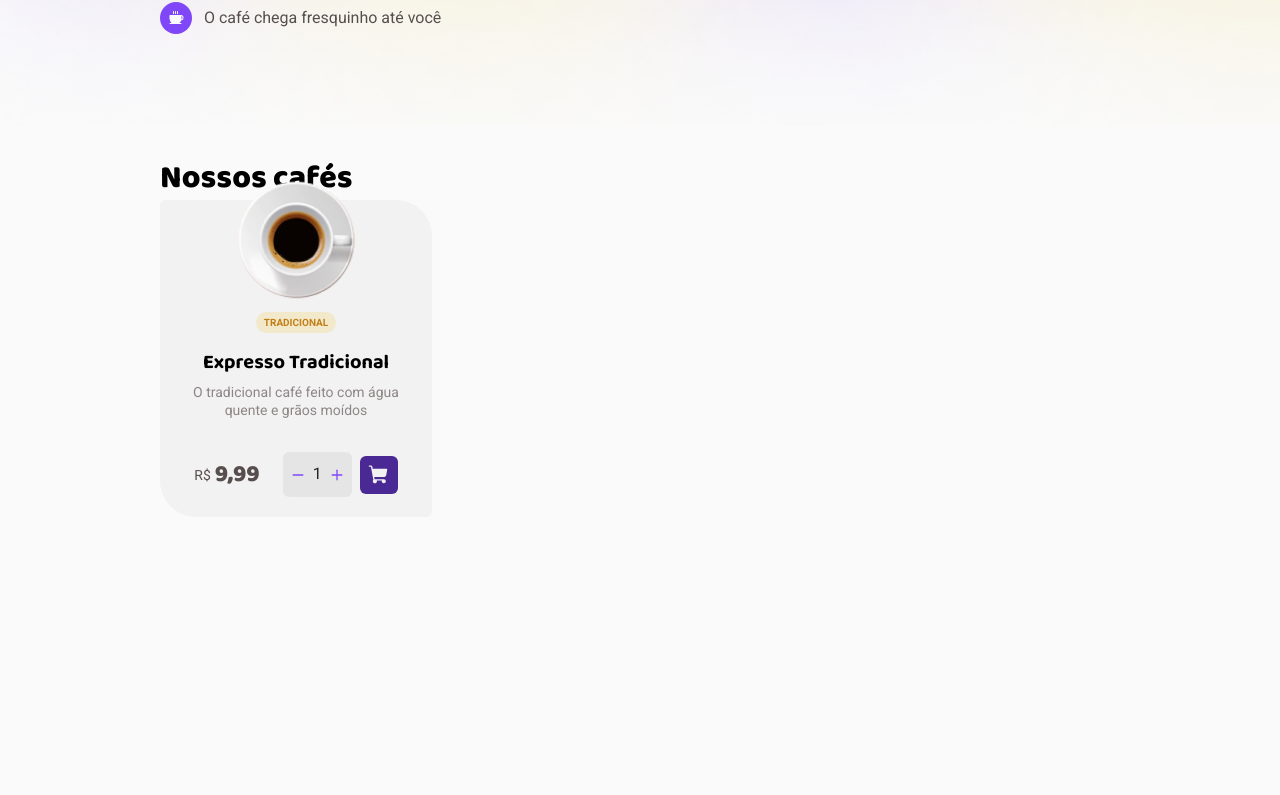
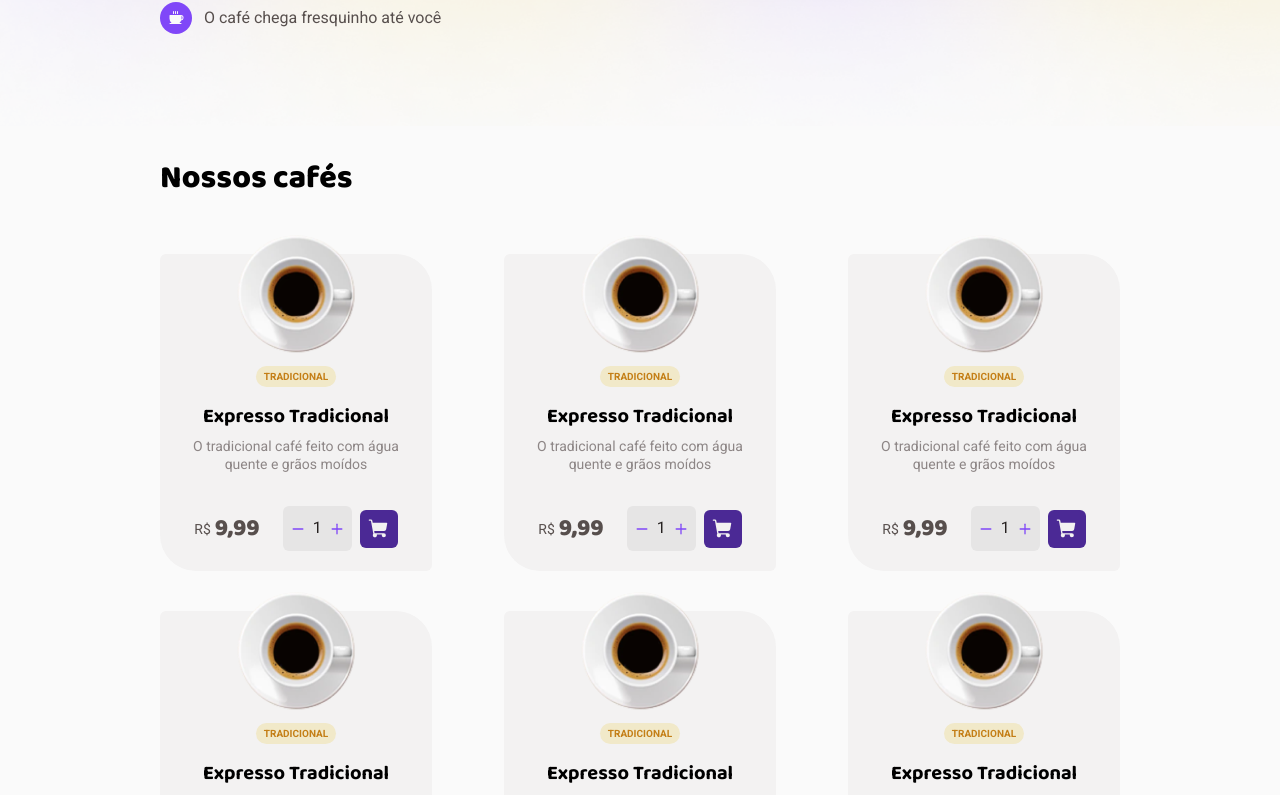
Before and after one commit to JamDev0/coffe, a React (Vite) app: page / in a window 1280 px wide. Shown: the part 637-1432 px from the top of the page. Before the commit the page ends 1186 px from the top, so only its background shows below. Built offline with nearby package versions, Linux system fonts and the light colour scheme.

Commit message:
Implementação de renderização dinamica dependente do numero de cafés

```diff
--- a/src/pages/Home/components/Shop/index.tsx
+++ b/src/pages/Home/components/Shop/index.tsx
@@ -1,12 +1,23 @@
 import { CoffeeCard } from './CoffeeCard'
-import { ShopContainer } from './styles'
+
+import { Coffees } from './Coffees'
+
+import { CoffeeCardsContainer, ShopContainer } from './styles'
+
+const isThereAnyCoffees = Coffees.length > 0
 
 export function Shop() {
   return (
     <ShopContainer>
       <h2>Nossos cafés</h2>
 
-      <CoffeeCard />
+      {isThereAnyCoffees ? (
+        <CoffeeCardsContainer>
+          {Coffees.map((Coffee) => (
+            <CoffeeCard key={Coffee.id} />
+          ))}
+        </CoffeeCardsContainer>
+      ) : null}
     </ShopContainer>
   )
 }
--- a/src/pages/Home/components/Shop/styles.ts
+++ b/src/pages/Home/components/Shop/styles.ts
@@ -8,5 +8,15 @@ export const ShopContainer = styled.main`
     font-size: 2rem;
     font-weight: 800;
     line-height: 130%;
+
+    margin-bottom: 3.375rem;
   }
 `
+
+export const CoffeeCardsContainer = styled.div`
+  display: flex;
+  flex-wrap: wrap;
+  justify-content: space-between;
+  column-gap: 2rem;
+  row-gap: 2.5rem;
+`
```
